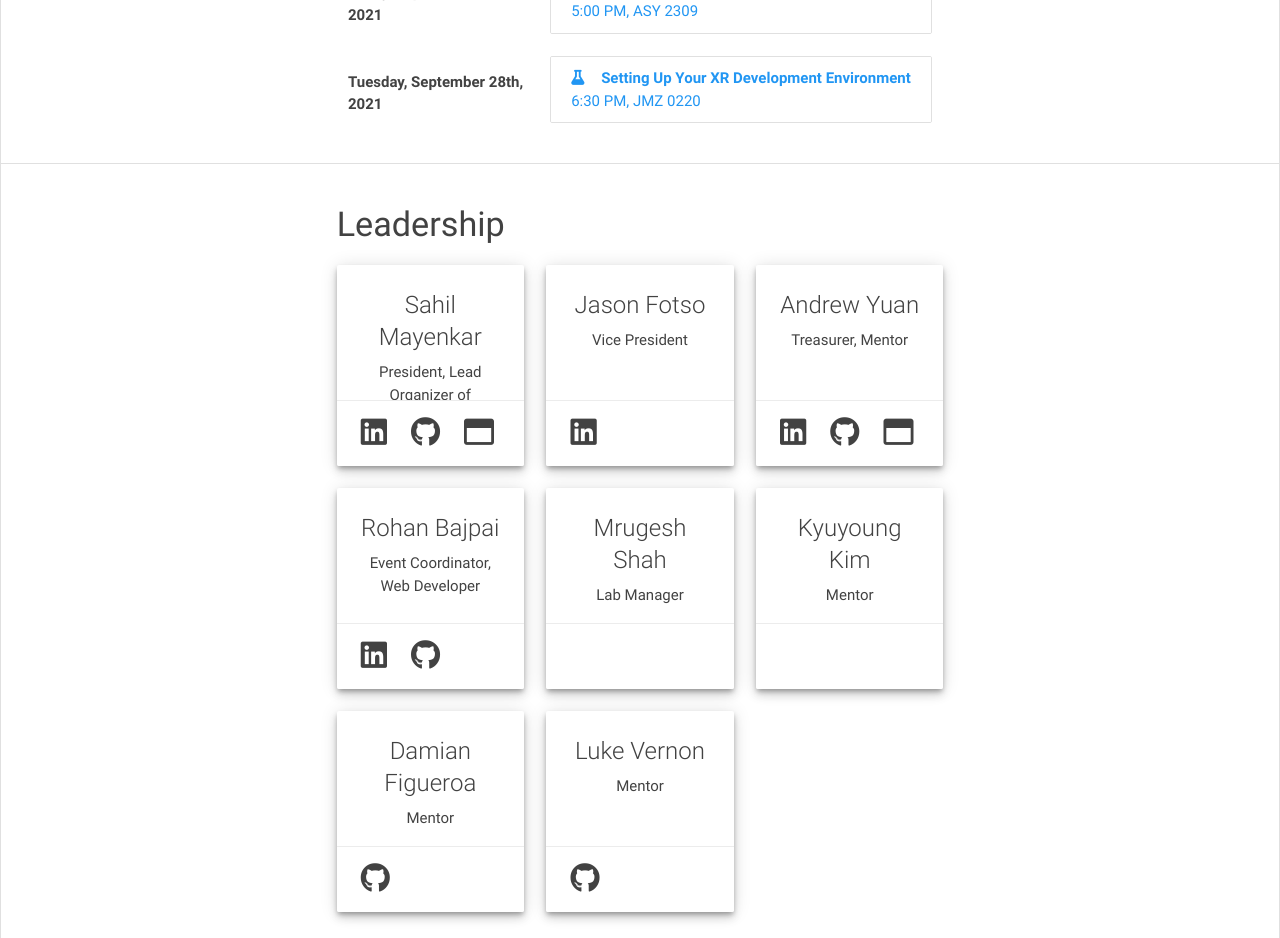
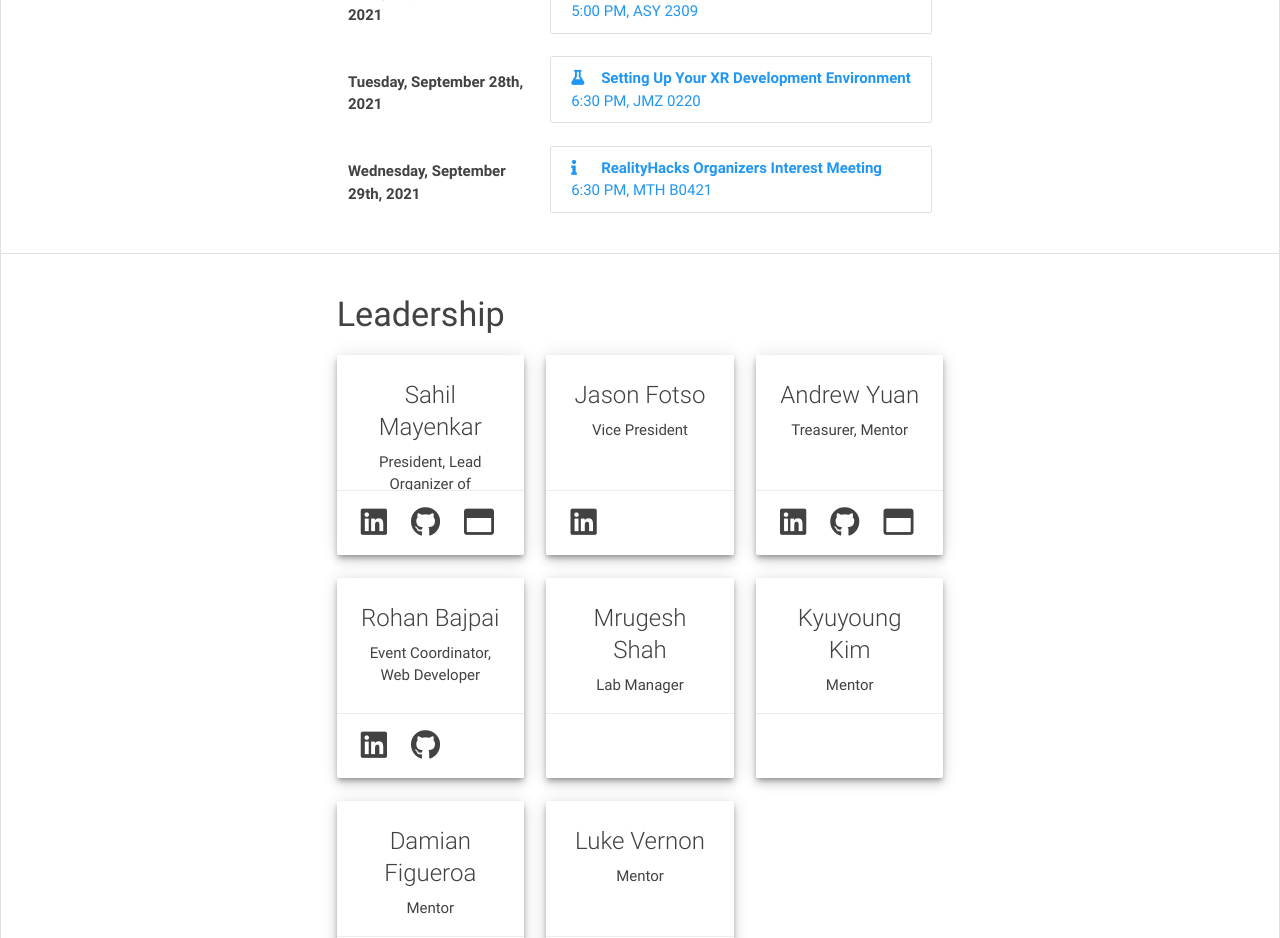
Before and after one commit to umdxrclub/xrc-prev-website, a React (Create React App) app: page / in a window 1280 px wide. Shown: the part 1240-2178 px from the top of the page. Built offline with nearby package versions, Linux system fonts and the light colour scheme.

Commit message:
Update XR_CONSTANTS.js

```diff
--- a/src/XR_CONSTANTS.js
+++ b/src/XR_CONSTANTS.js
@@ -103,6 +103,14 @@ module.exports = Object.freeze({
 			'location' : 'JMZ 0220',
 			'url' : 'https://terplink.umd.edu/event/7394361',
 			'fa_icon' : 'fa-flask'
+		},
+		{
+			'name' : 'RealityHacks Organizers Interest Meeting',
+			'date' : new Date(2021, 8, 29),
+			'time' : '6:30 PM',
+			'location' : 'MTH B0421',
+			'url' : 'https://terplink.umd.edu/event/7400679',
+			'fa_icon' : 'fa-info'
 		}
 	],
 });
```
